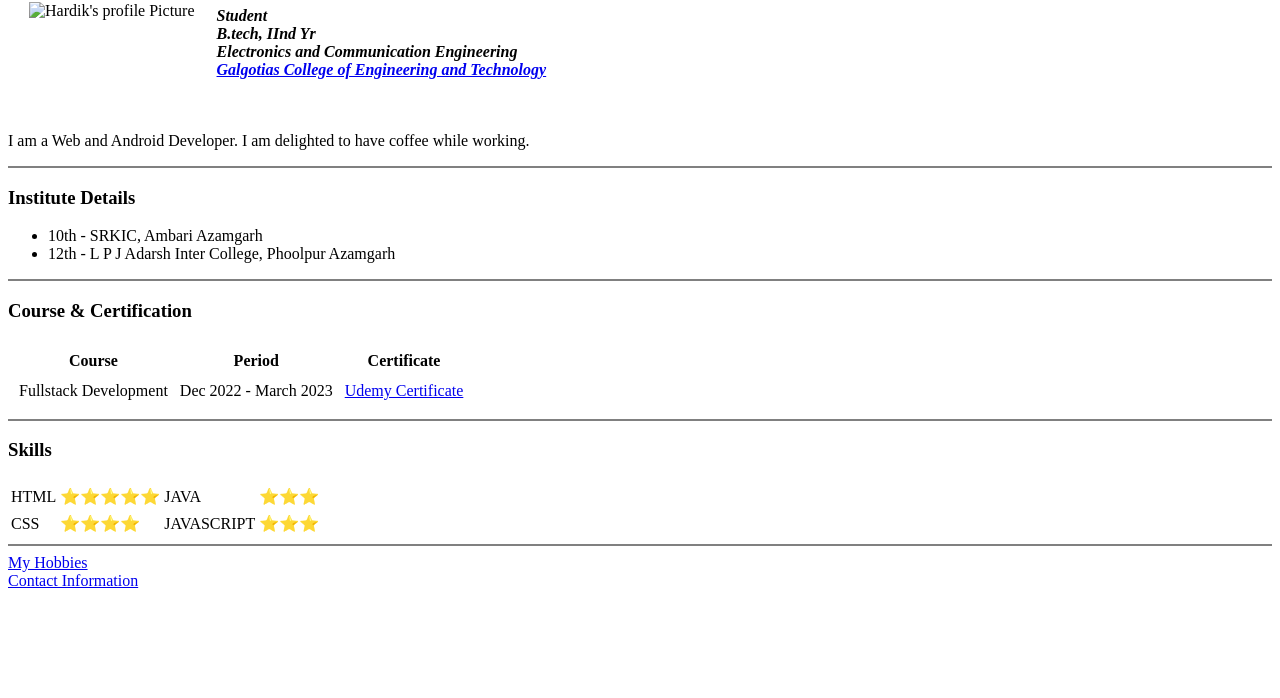
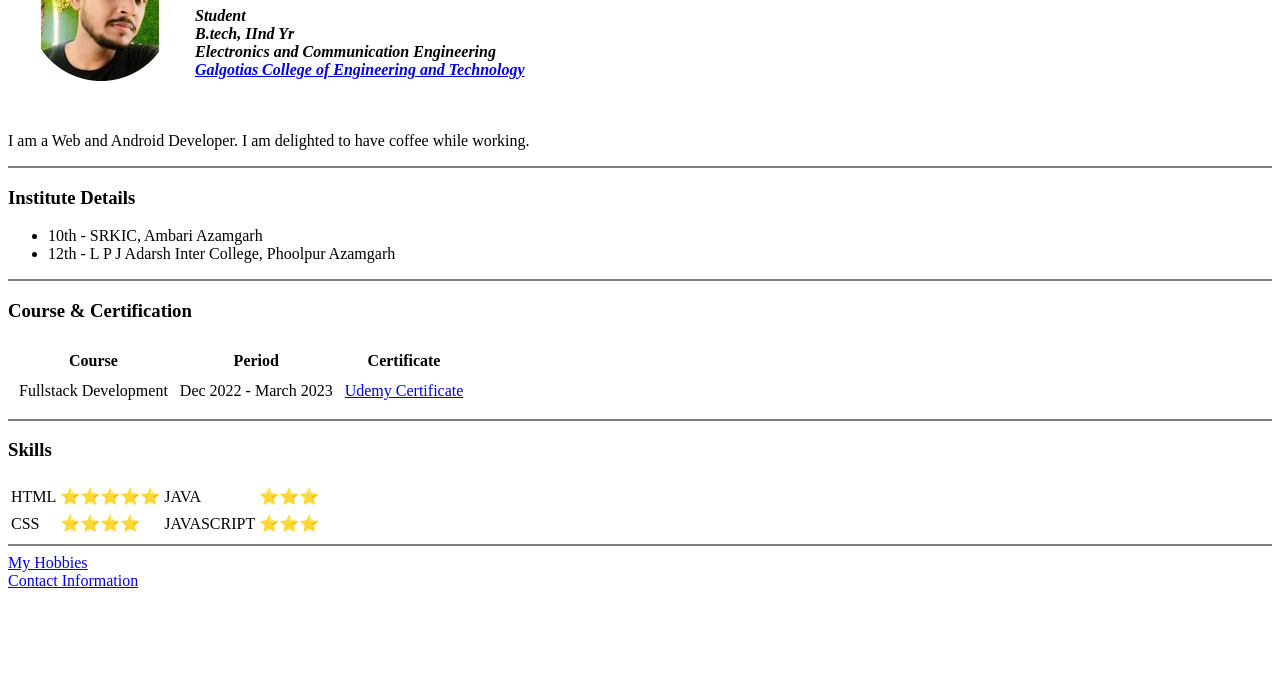
Before and after one commit to HardikJaiswal65/Resume, a plain HTML site: page index.html in a window 1280 px wide. Shown: the part 102-800 px from the top of the page. Drawn offline with Linux system fonts and the light colour scheme.

Commit message:
Update index.html

```diff
--- a/index.html
+++ b/index.html
@@ -7,7 +7,7 @@
 <body>
     <table cellspacing="20">
         <tr>
-            <td><img src ="hardik-modified.png" alt="Hardik's profile Picture"></td>
+            <td><img src ="image/hardik-modified.png" alt="Hardik's profile Picture"></td>
             <td><h1>Hardik Jaiswal</h1>
                 <p><em><b>Student<br>
                     B.tech, IInd Yr<br>
```
